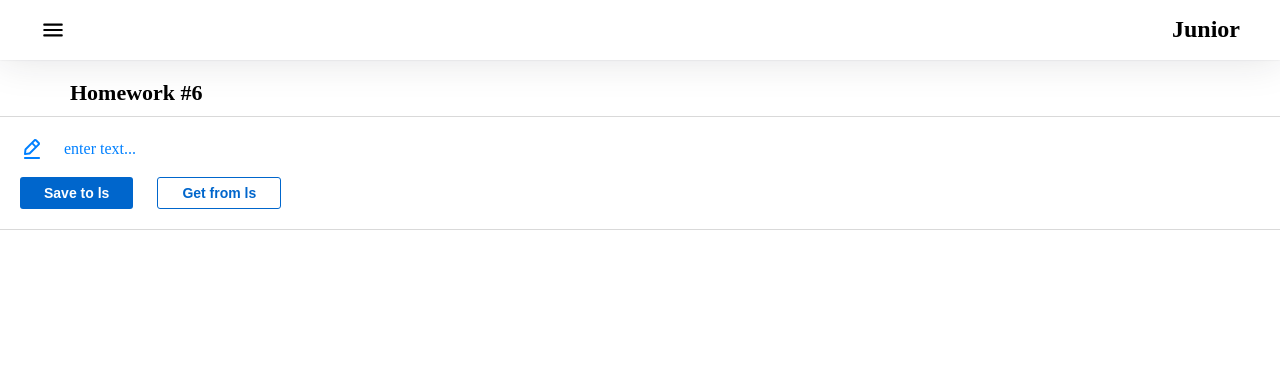
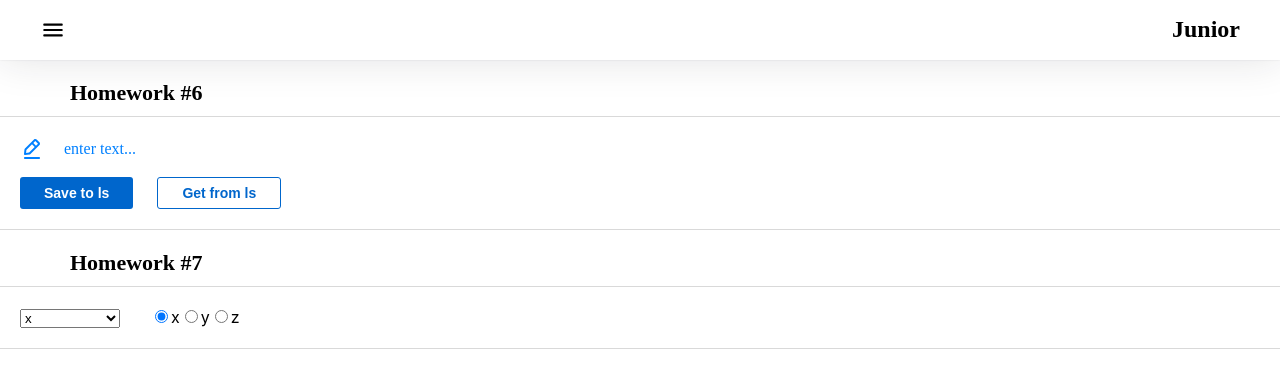
Before and after one commit to Aloxan12/homework, a React (Create React App) app: page /#/junior in a window 1280 px wide. Shown: the top 388 px of the page. Built offline with nearby package versions, Linux system fonts and the light colour scheme.

Commit message:
homework 11

```diff
--- a/src/s2-homeworks/hw05/pages/Junior.tsx
+++ b/src/s2-homeworks/hw05/pages/Junior.tsx
@@ -1,6 +1,6 @@
 import React from 'react'
 import HW6 from '../../hw06/HW6'
-// import HW7 from '../../hw07/HW7'
+import HW7 from '../../hw07/HW7'
 // import HW8 from '../../hw08/HW8'
 // import HW9 from '../../hw09/HW9'
 
@@ -8,7 +8,7 @@ function Junior() {
     return (
         <div id={'hw5-page-junior'}>
             <HW6 />
-            {/*<HW7 />*/}
+            <HW7 />
             {/*<HW8 />*/}
             {/*<HW9 />*/}
         </div>
--- a/src/s2-homeworks/hw07/HW7.module.css
+++ b/src/s2-homeworks/hw07/HW7.module.css
@@ -1,2 +1,4 @@
 .container {
+    display: flex;
+    gap: 30px;
 }
--- a/src/s2-homeworks/hw07/HW7.tsx
+++ b/src/s2-homeworks/hw07/HW7.tsx
@@ -19,7 +19,6 @@ const arr = [
 
 const HW7 = () => {
     const [value, onChangeOption] = useState(1) // селект и радио должны работать синхронно
-
     return (
         <div id={'hw7'}>
             <div className={s2.hwTitle}>Homework #7</div>
--- a/src/s2-homeworks/hw07/common/c5-SuperSelect/SuperSelect.module.css
+++ b/src/s2-homeworks/hw07/common/c5-SuperSelect/SuperSelect.module.css
@@ -1,9 +1,10 @@
 .select {
+    min-width: 100px;
 }
 
-.select:focus {
-}
+/*.select:focus {*/
+/*}*/
 
 
-.option:hover {
-}
+/*.option:hover {*/
+/*}*/
--- a/src/s2-homeworks/hw07/common/c5-SuperSelect/SuperSelect.tsx
+++ b/src/s2-homeworks/hw07/common/c5-SuperSelect/SuperSelect.tsx
@@ -36,7 +36,7 @@ const SuperSelect: React.FC<SuperSelectPropsType> = ({
         : [] // map options with key
 
     const onChangeCallback = (e: ChangeEvent<HTMLSelectElement>) => {
-        // делают студенты
+        onChangeOption?.(e.currentTarget.value)
     }
 
     const finalSelectClassName = s.select + (className ? ' ' + className : '')
--- a/src/s2-homeworks/hw07/common/c6-SuperRadio/SuperRadio.tsx
+++ b/src/s2-homeworks/hw07/common/c6-SuperRadio/SuperRadio.tsx
@@ -34,8 +34,8 @@ const SuperRadio: React.FC<SuperRadioPropsType> = ({
     spanProps,
     ...restProps
 }) => {
-    const onChangeCallback = (e: ChangeEvent<HTMLInputElement>) => {
-        // делают студенты
+    const onChangeCallback = (e: ChangeEvent<HTMLInputElement>, o: any) => {
+        onChangeOption?.(o.id)
     }
 
     const finalRadioClassName = s.radio + (className ? ' ' + className : '')
@@ -43,14 +43,15 @@ const SuperRadio: React.FC<SuperRadioPropsType> = ({
 
     const mappedOptions: any[] = options
         ? options.map((o) => (
-              <label key={name + '-' + o.id} className={s.label}>
+              <label key={name + '-' + o.id} className={s.label} htmlFor={name}>
                   <input
+                      value={value}
+                      name={name}
+                      checked={o.id === value}
                       id={id + '-input-' + o.id}
                       className={finalRadioClassName}
                       type={'radio'}
-                      // name, checked, value делают студенты
-
-                      onChange={onChangeCallback}
+                      onChange={(e)=>onChangeCallback(e, o)}
                       {...restProps}
                   />
                   <span
```
